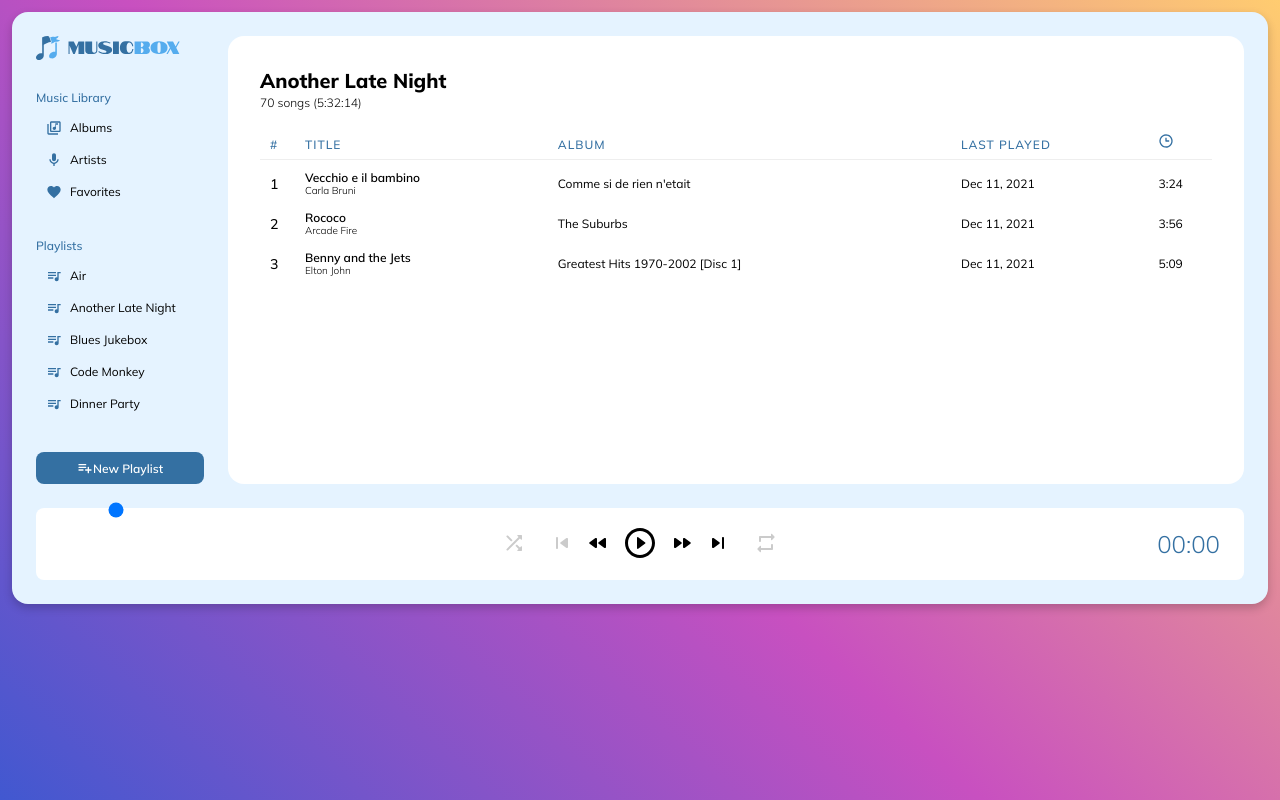
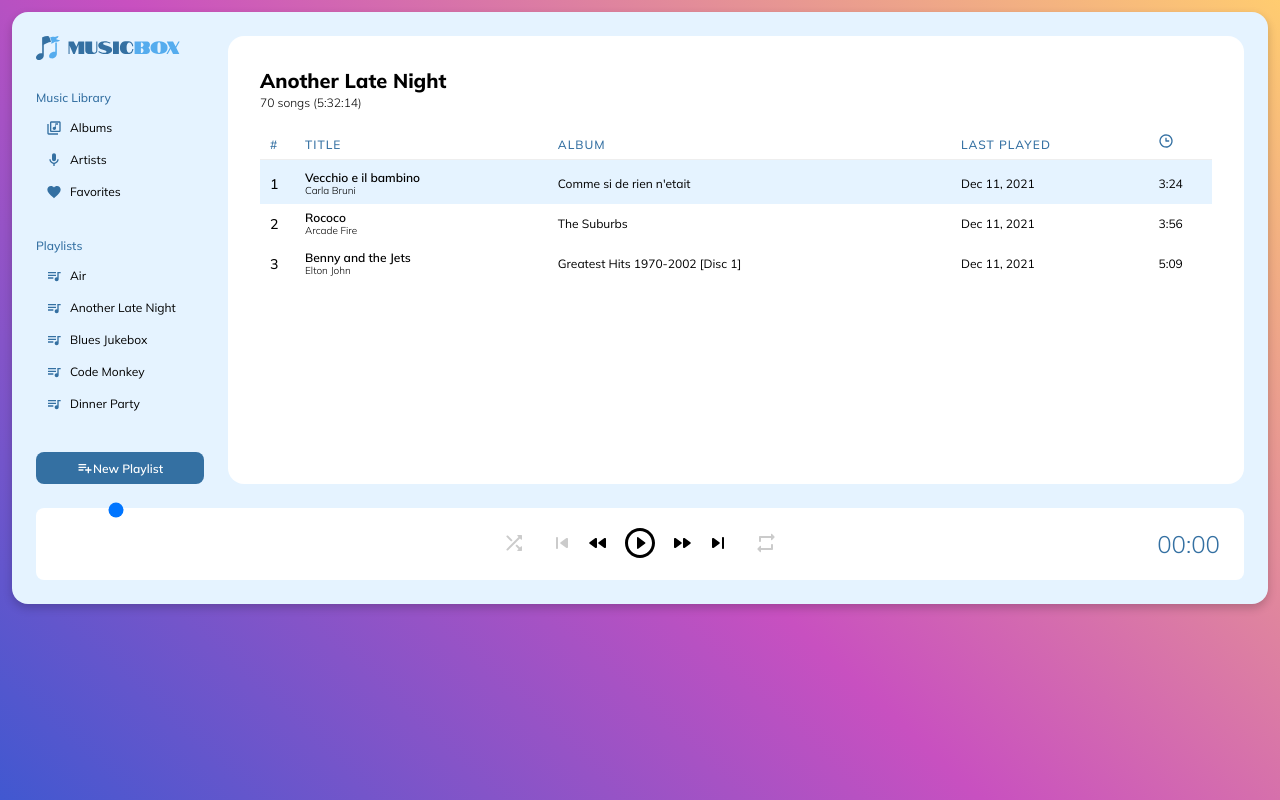
Before and after one commit to vossavant/music-player, a Vue app: page / in a window 1280 px wide. Built offline with nearby package versions, Linux system fonts and the light colour scheme.

Commit message:
Add "playing" class to active playlist item

```diff
--- a/src/components/MainPanel.vue
+++ b/src/components/MainPanel.vue
@@ -18,7 +18,7 @@
 				</tr>
 			</thead>
 			<tbody>
-				<tr :class="{ playing : isPlaying && currentTrack === 0 }" @click="loadTrack(0)">
+				<tr :class="{ current: currentTrack === 0, playing : isPlaying && currentTrack === 0 }" @click="loadTrack(0)">
 					<th>
 						<BaseIcon icon="bar_chart" color="#3470A2" />
 						<span>1</span>
@@ -35,7 +35,7 @@
 					<td>Dec 11, 2021</td>
 					<td>3:24</td>
 				</tr>
-				<tr :class="{ playing : isPlaying && currentTrack === 1 }" @click="loadTrack(1)">
+				<tr :class="{ current: currentTrack === 1, playing : isPlaying && currentTrack === 1 }" @click="loadTrack(1)">
 					<th>
 						<BaseIcon icon="bar_chart" color="#3470A2" />
 						<span>2</span>
@@ -52,7 +52,7 @@
 					<td>Dec 11, 2021</td>
 					<td>3:56</td>
 				</tr>
-				<tr :class="{ playing : isPlaying && currentTrack === 2 }" @click="loadTrack(2)">
+				<tr :class="{ current: currentTrack === 2, playing : isPlaying && currentTrack === 2 }" @click="loadTrack(2)">
 					<th>
 						<BaseIcon icon="bar_chart" color="#3470A2" />
 						<span>3</span>
@@ -167,6 +167,8 @@ tbody {
 			background: lighten(#E5F3FF, 3%);
 		}
 
+		&.current td,
+		&.current th,
 		&.playing td,
 		&.playing th {
 			background: #E5F3FF;
```
